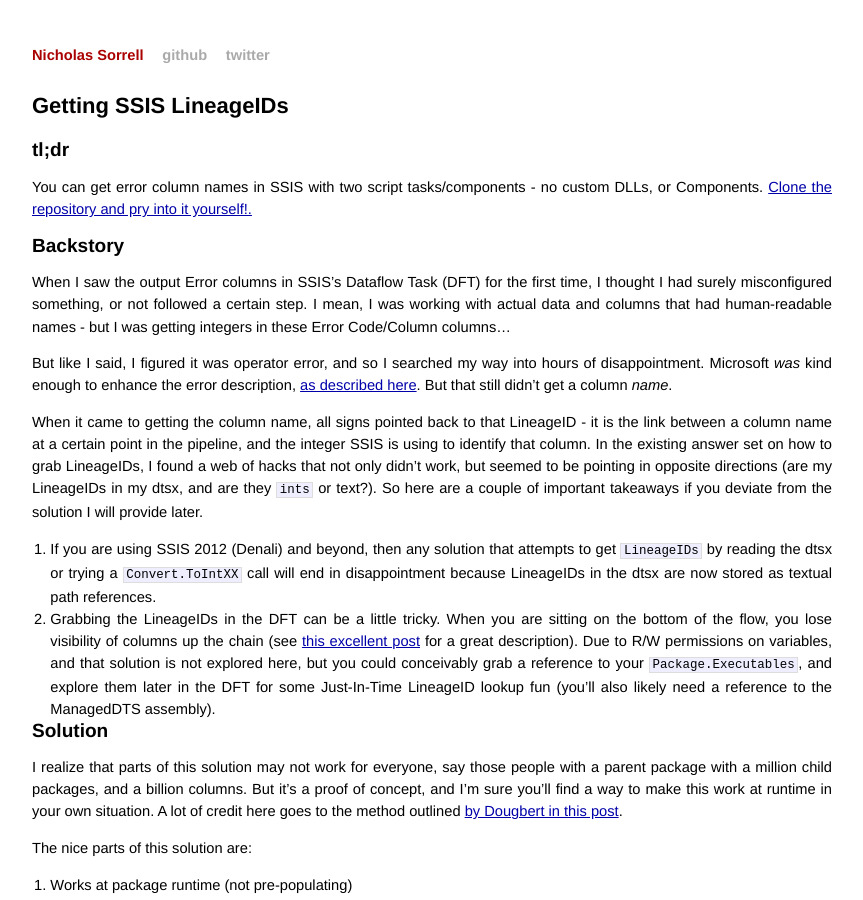
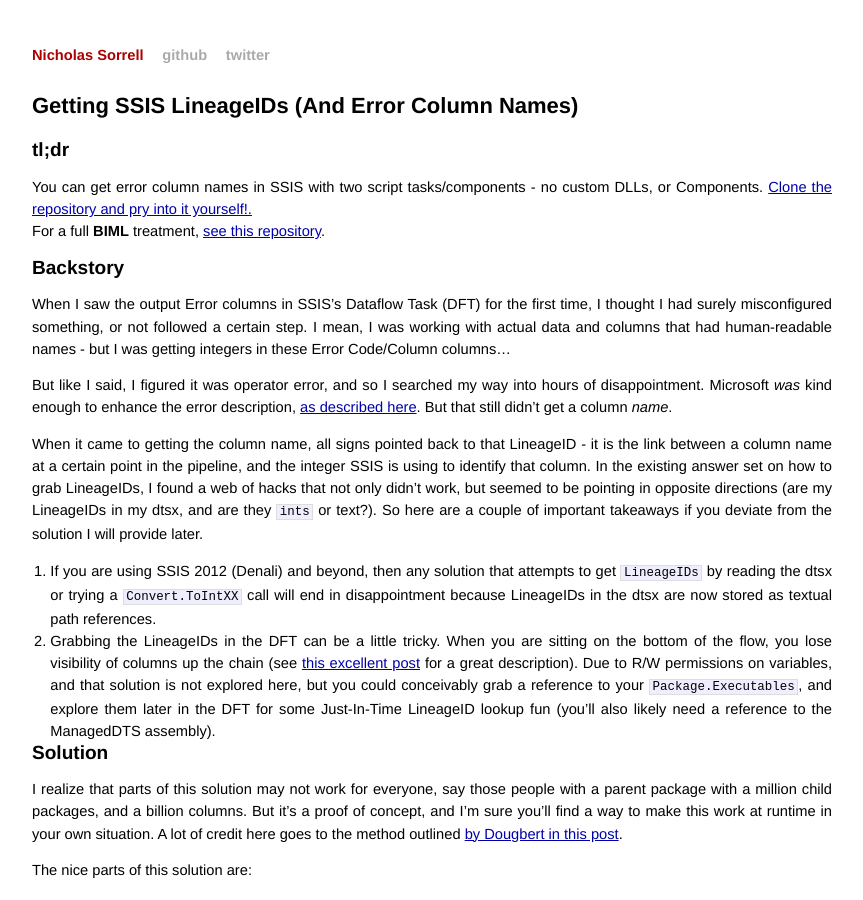
Before and after one commit to sorrell/sorrell.github.com, a Jekyll site: the page built from _posts/2015-09-14-Getting-SSIS-LineageIDs.md, in a window 1280 px wide and 900 px high. Shown: the whole window, without its empty margins (208-1071 px from the left). Built offline with Jekyll 4.4.1, drawn with Linux system fonts in a browser that asks for light colours; Markdown is read by kramdown in place of the engine named in the settings; comment, search, counter and statistics services are not loaded; some of the changed text lies outside the part shown.

Commit message:
Updating Lineage IDs post to link to BIML repo

```diff
--- a/_posts/2015-09-14-Getting-SSIS-LineageIDs.md
+++ b/_posts/2015-09-14-Getting-SSIS-LineageIDs.md
@@ -1,11 +1,12 @@
 ---
 layout: post
-title: Getting SSIS LineageIDs
+title: Getting SSIS LineageIDs (And Error Column Names)
 tags: [SSIS, BIML]
 ---
 # {{ page.title }}
 ## tl;dr
 You can get error column names in SSIS with two script tasks/components - no custom DLLs, or Components. [Clone the repository and pry into it yourself!.](https://github.com/sorrell/GetErrorColumnNames)
+For a full **BIML** treatment, [see this repository](https://github.com/sorrell/EnhanceDebugging).
 
 ## Backstory
 When I saw the output Error columns in SSIS's Dataflow Task (DFT) for the first time, I thought I had surely misconfigured something, or not followed a certain step.  I mean, I was working with actual data and columns that had human-readable names - but I was getting integers in these Error Code/Column columns...
@@ -168,3 +169,5 @@ Here's the nice output I get in SSMS when I need to see where I'm erring!
 ![Overview](/images/201509-SSIS/Output.png)
 
 [Clone the repository and pry into it yourself!](https://github.com/sorrell/GetErrorColumnNames)
+
+For a full **BIML** treatment, [see this repository](https://github.com/sorrell/EnhanceDebugging).
```
